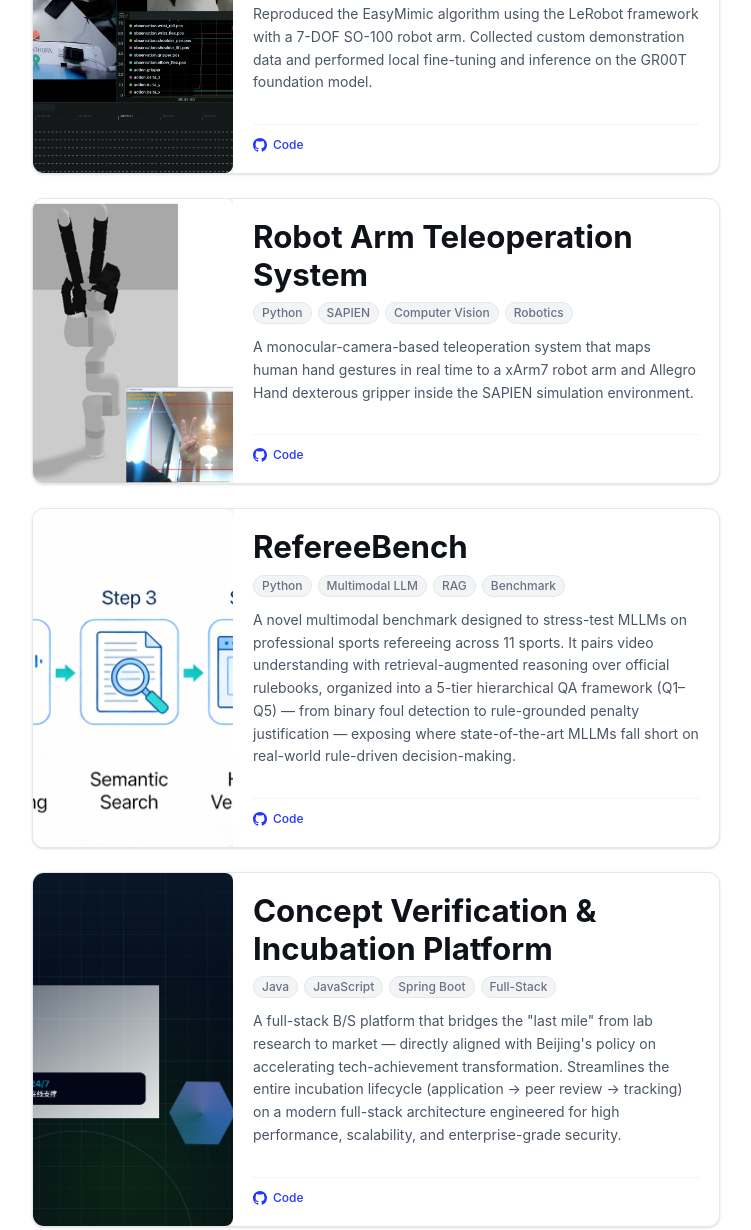
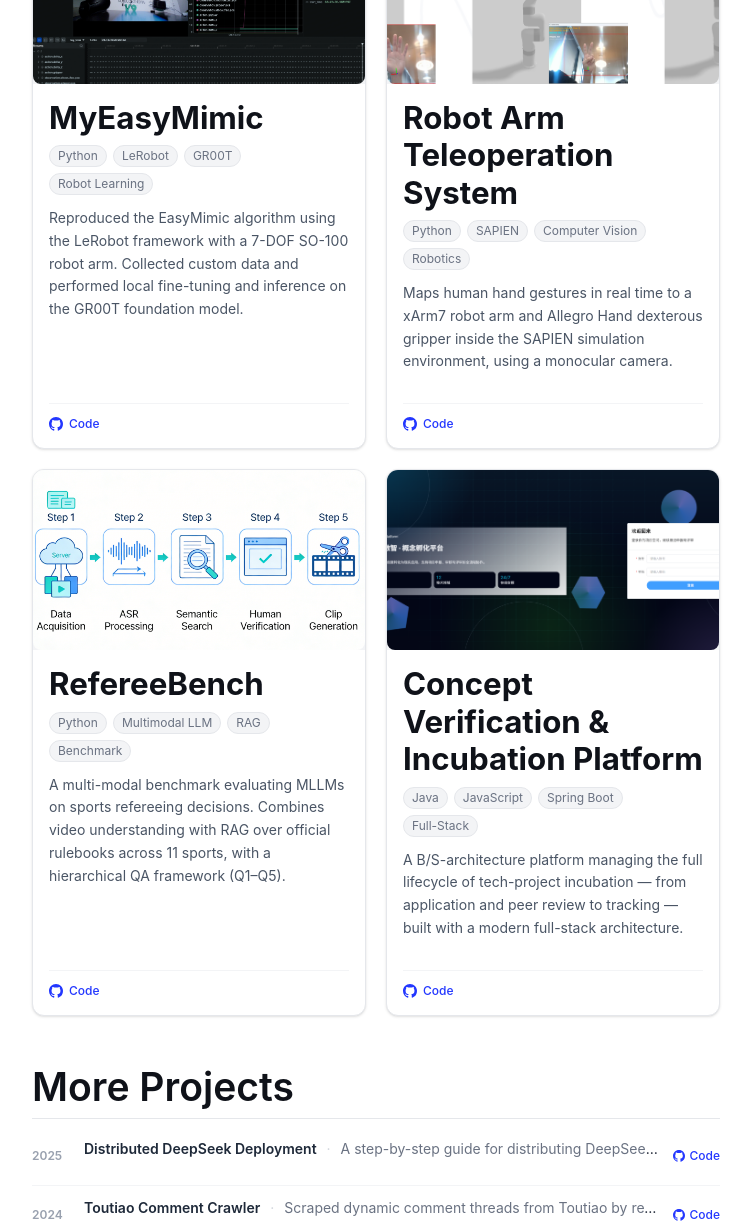
Before and after one commit to KKqdtjo/KKqdtjo.github.io, an Astro site: page / in a window 1280 px wide. Shown: the part 971-2201 px from the top of the page, without its empty margins (264-1015 px from the left). Built offline with nearby package versions, Linux system fonts and the light colour scheme; Astro itself is replaced by a stand-in of ours.

Commit message:
修改图片布局

```diff
--- a/src/components/ProjectCards.astro
+++ b/src/components/ProjectCards.astro
@@ -2,48 +2,40 @@
 import { FEATURED_PROJECTS } from '../consts';
 ---
 
-<ul class="flex flex-col gap-6" role="list">
 {
 	FEATURED_PROJECTS.map((project) => (
-			<li class="list-none">
-				<article class="group flex flex-col sm:flex-row bg-white rounded-xl border border-gray-200 overflow-hidden shadow-sm hover:shadow-md hover:-translate-y-0.5 transition-all duration-200">
+		<article class="group bg-white rounded-xl border border-gray-200 overflow-hidden shadow-sm hover:shadow-md hover:-translate-y-0.5 transition-all duration-200 flex flex-col">
 
-					{/* ── Image (left on desktop, top on mobile) — pure inline styles to avoid Tailwind reset interference ── */}
-					<div
-						class="project-image"
-						style="flex-shrink:0; width:200px; align-self:stretch; overflow:hidden; background:#f3f4f6;"
-					>
+			{/* ── Image (top, fixed 180px height) — inline styles to bypass Tailwind reset ── */}
+			<div style="height:180px; overflow:hidden; background:#f3f4f6; flex-shrink:0;">
 				<img
 					src={project.image}
 					alt={project.name}
 					style="width:100%; height:100%; object-fit:cover; object-position:center; display:block;"
+					class="transition-transform duration-300 group-hover:scale-105"
 				/>
 			</div>
 
-					{/* ── Content (right on desktop, below on mobile) ── */}
-					<div class="flex flex-col justify-between p-5 flex-1 min-w-0">
-
-						{/* Title + tags + description */}
-						<div>
-							<h3 class="text-lg font-bold text-gray-900 mb-1.5 leading-snug">
+			{/* ── Content ── */}
+			<div class="flex flex-col flex-1 p-4">
+				<h3 class="text-base font-bold text-gray-900 mb-2">
 					{project.name}
 				</h3>
 
 				<div class="flex flex-wrap gap-1.5 mb-3">
 					{project.techTags.map((tag) => (
-									<span class="text-xs font-medium px-2 py-0.5 rounded-full bg-gray-100 text-gray-500 border border-gray-200">
+						<span class="text-xs px-2 py-0.5 rounded-full bg-gray-100 text-gray-500 border border-gray-200">
 							{tag}
 						</span>
 					))}
 				</div>
 
-							<p class="text-sm text-gray-600 leading-relaxed">
+				<p class="text-sm text-gray-600 leading-relaxed flex-1">
 					{project.description}
 				</p>
-						</div>
 
 				{/* ── Link row ── */}
-						<div class="flex flex-wrap items-center gap-x-4 gap-y-2 mt-4 pt-3 border-t border-gray-100">
+				<div class="flex flex-wrap gap-3 mt-4 pt-3 border-t border-gray-100 text-sm">
 					{'code' in project.links && project.links.code && (
 						<a
 							href={project.links.code}
@@ -101,19 +93,5 @@
 				</div>
 			</div>
 		</article>
-			</li>
 	))
 }
-</ul>
-
-<style>
-	/* Mobile fallback: container becomes full-width with 16:9 aspect ratio.
-	   Inline styles win on specificity, so use !important to override on small screens. */
-	@media (max-width: 639px) {
-		.project-image {
-			width: 100% !important;
-			align-self: auto !important;
-			aspect-ratio: 16 / 9;
-		}
-	}
-</style>
--- a/src/consts.ts
+++ b/src/consts.ts
@@ -33,7 +33,7 @@
 		name: 'MyEasyMimic',
 		image: '/images/easymimic.png',
 		description:
-			'Reproduced the EasyMimic algorithm using the LeRobot framework with a 7-DOF SO-100 robot arm. Collected custom demonstration data and performed local fine-tuning and inference on the GR00T foundation model.',
+			'Reproduced the EasyMimic algorithm using the LeRobot framework with a 7-DOF SO-100 robot arm. Collected custom data and performed local fine-tuning and inference on the GR00T foundation model.',
 		techTags: ['Python', 'LeRobot', 'GR00T', 'Robot Learning'],
 		links: {
 			code: 'https://github.com/KKqdtjo/MyEasyMimic',
@@ -43,7 +43,7 @@
 		name: 'Robot Arm Teleoperation System',
 		image: '/images/teleop.png',
 		description:
-			'A monocular-camera-based teleoperation system that maps human hand gestures in real time to a xArm7 robot arm and Allegro Hand dexterous gripper inside the SAPIEN simulation environment.',
+			'Maps human hand gestures in real time to a xArm7 robot arm and Allegro Hand dexterous gripper inside the SAPIEN simulation environment, using a monocular camera.',
 		techTags: ['Python', 'SAPIEN', 'Computer Vision', 'Robotics'],
 		links: {
 			code: 'https://github.com/GreyLee-Hacker/Robot_Arm_Teleop_System',
@@ -53,7 +53,7 @@
 		name: 'RefereeBench',
 		image: '/images/pipeline.png',
 		description:
-			'A novel multimodal benchmark designed to stress-test MLLMs on professional sports refereeing across 11 sports. It pairs video understanding with retrieval-augmented reasoning over official rulebooks, organized into a 5-tier hierarchical QA framework (Q1–Q5) — from binary foul detection to rule-grounded penalty justification — exposing where state-of-the-art MLLMs fall short on real-world rule-driven decision-making.',
+			'A multi-modal benchmark evaluating MLLMs on sports refereeing decisions. Combines video understanding with RAG over official rulebooks across 11 sports, with a hierarchical QA framework (Q1–Q5).',
 		techTags: ['Python', 'Multimodal LLM', 'RAG', 'Benchmark'],
 		links: {
 			code: 'https://github.com/KKqdtjo/SportReferee_Code',
@@ -63,7 +63,7 @@
 		name: 'Concept Verification & Incubation Platform',
 		image: '/images/platform.png',
 		description:
-			'A full-stack B/S platform that bridges the "last mile" from lab research to market — directly aligned with Beijing\'s policy on accelerating tech-achievement transformation. Streamlines the entire incubation lifecycle (application → peer review → tracking) on a modern full-stack architecture engineered for high performance, scalability, and enterprise-grade security.',
+			'A B/S-architecture platform managing the full lifecycle of tech-project incubation — from application and peer review to tracking — built with a modern full-stack architecture.',
 		techTags: ['Java', 'JavaScript', 'Spring Boot', 'Full-Stack'],
 		links: {
 			code: 'https://github.com/KKqdtjo/Concept_Platform',
--- a/src/pages/index.astro
+++ b/src/pages/index.astro
@@ -143,7 +143,9 @@
 			<!-- ── Projects ────────────────────────────────────────── -->
 			<section class="mb-12" aria-labelledby="projects-heading">
 				<h2 id="projects-heading" class="text-xl font-semibold text-gray-900 mb-6 pb-2 border-b border-gray-200">Featured Projects</h2>
-				<ProjectCards />
+				<div class="grid grid-cols-1 sm:grid-cols-2 gap-5 mb-12">
+					<ProjectCards />
+				</div>
 			</section>
 
 			<!-- ── More Projects ────────────────────────────────────── -->
```
Lines whose indentation alone changed are shown as unchanged.
